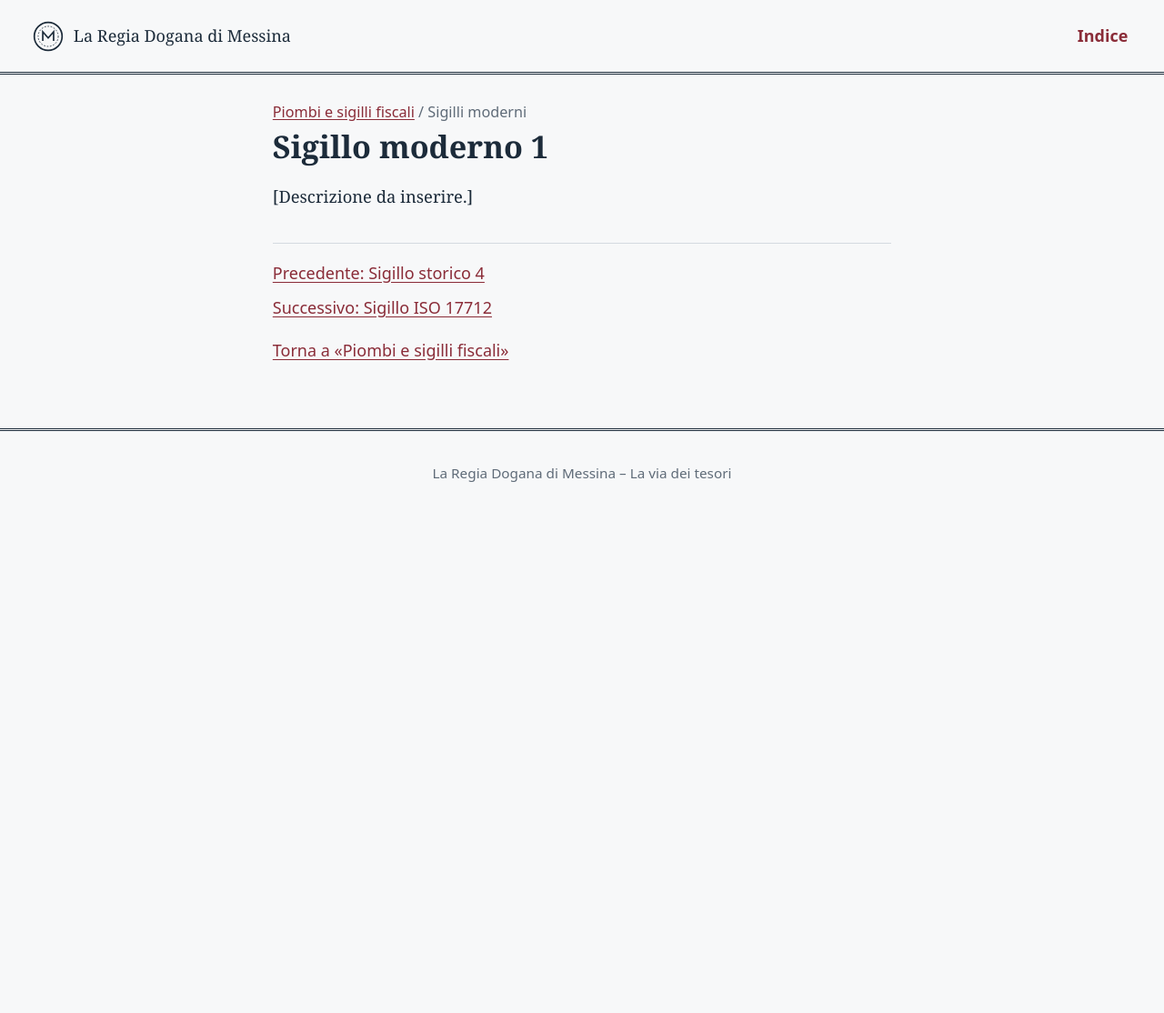
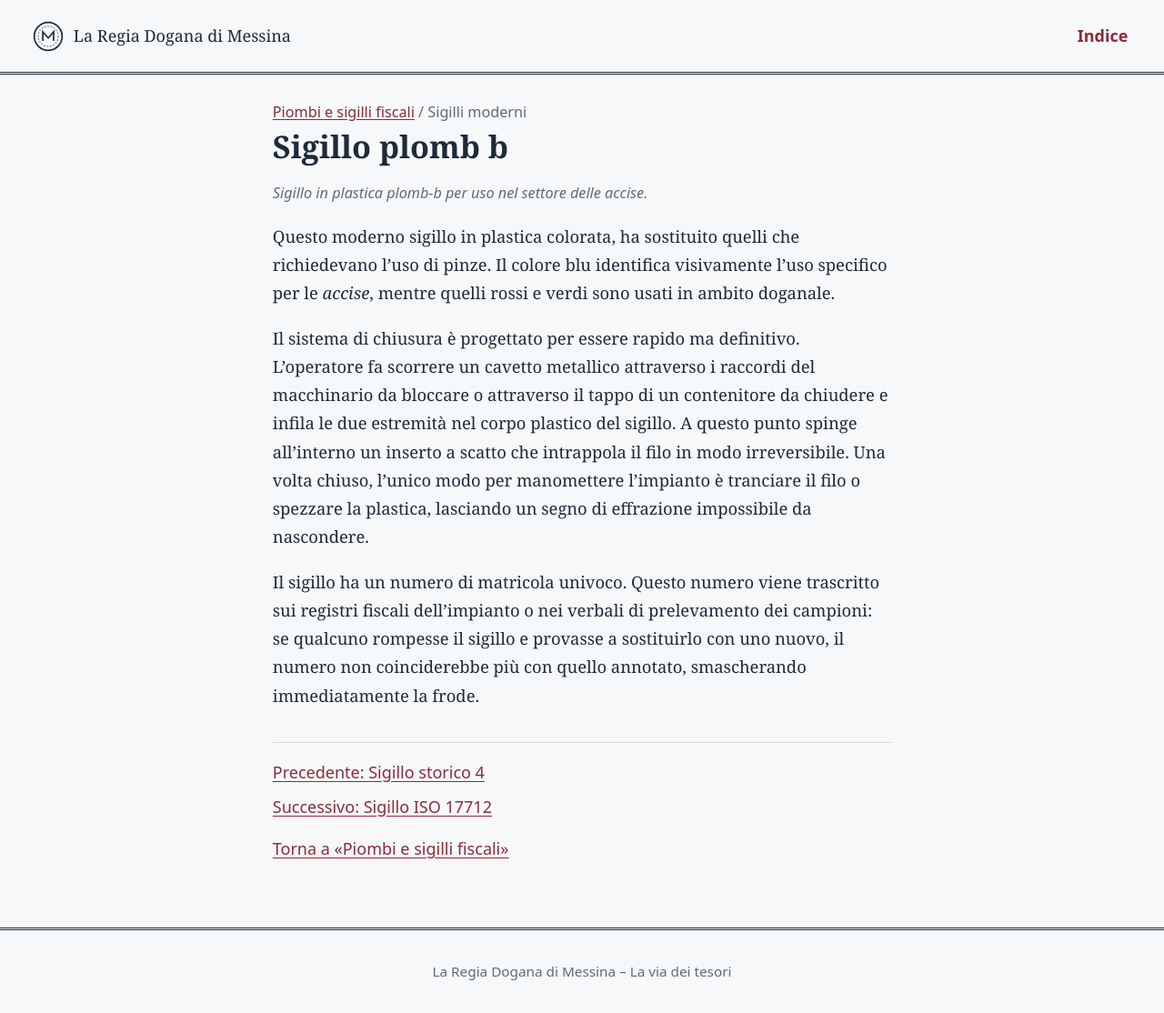
Before and after one commit to GiuseppeLB/regia-dogana-di-Messina, a Jekyll site: the page built from _oggetti/sigillo-moderno-1.md, in a window 1280 px wide. Shown: the whole page at 91% size. Built offline with Jekyll 4.4.1, drawn with Linux system fonts in a browser that asks for light colours; before the commit the page ends 900 px from its top, so only the background shows below that.

Commit message:
Update _oggetti/sigillo-moderno-1.md (via Pages CMS)

```diff
--- a/_oggetti/sigillo-moderno-1.md
+++ b/_oggetti/sigillo-moderno-1.md
@@ -1,11 +1,13 @@
 ---
 layout: oggetto
-title: "Sigillo moderno 1"
+title: Sigillo plomb b
 pagina: sigilli
-sezione: "Sigilli moderni"
+sezione: Sigilli moderni
 ordine: 5
-foto: ""
-alt: ""
-didascalia: ""
+didascalia: Sigillo in plastica plomb-b per uso nel settore delle accise.
 ---
-[Descrizione da inserire.]
+Questo moderno sigillo in plastica colorata, ha sostituito quelli che richiedevano l'uso di pinze.  Il colore blu identifica visivamente l'uso specifico per le *accise*, mentre quelli rossi e verdi sono usati in ambito doganale.
+
+Il sistema di chiusura è progettato per essere rapido ma definitivo. L'operatore fa scorrere un cavetto metallico attraverso i raccordi del macchinario da bloccare o attraverso il tappo di un contenitore da chiudere e infila le due estremità nel corpo plastico del sigillo. A questo punto spinge all'interno un inserto a scatto che intrappola il filo in modo irreversibile. Una volta chiuso, l'unico modo per manomettere l'impianto è tranciare il filo o spezzare la plastica, lasciando un segno di effrazione impossibile da nascondere.
+
+Il sigillo ha un numero di matricola univoco. Questo numero viene trascritto sui registri fiscali dell'impianto o nei verbali di prelevamento dei campioni: se qualcuno rompesse il sigillo e provasse a sostituirlo con uno nuovo, il numero non coinciderebbe più con quello annotato, smascherando immediatamente la frode.
```
